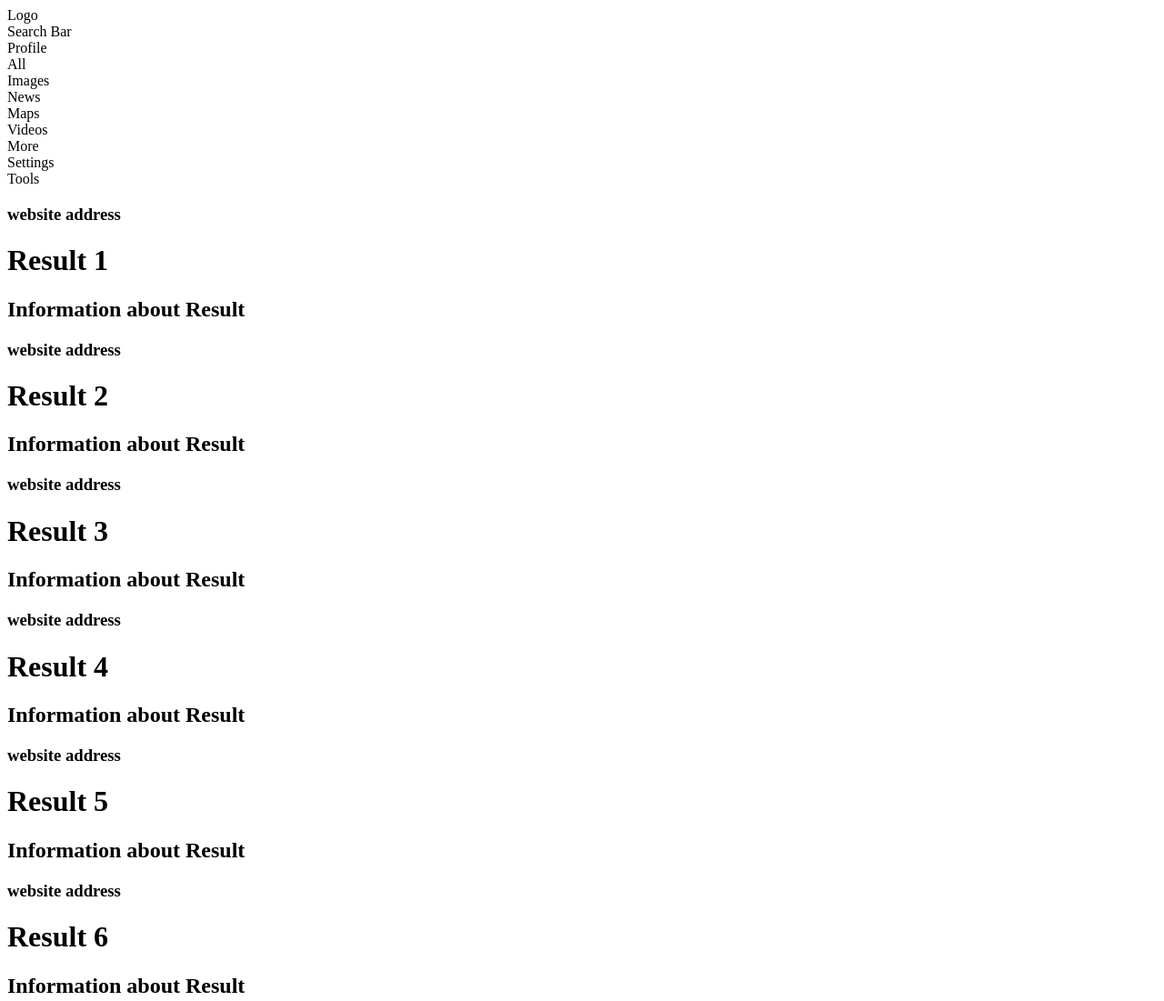
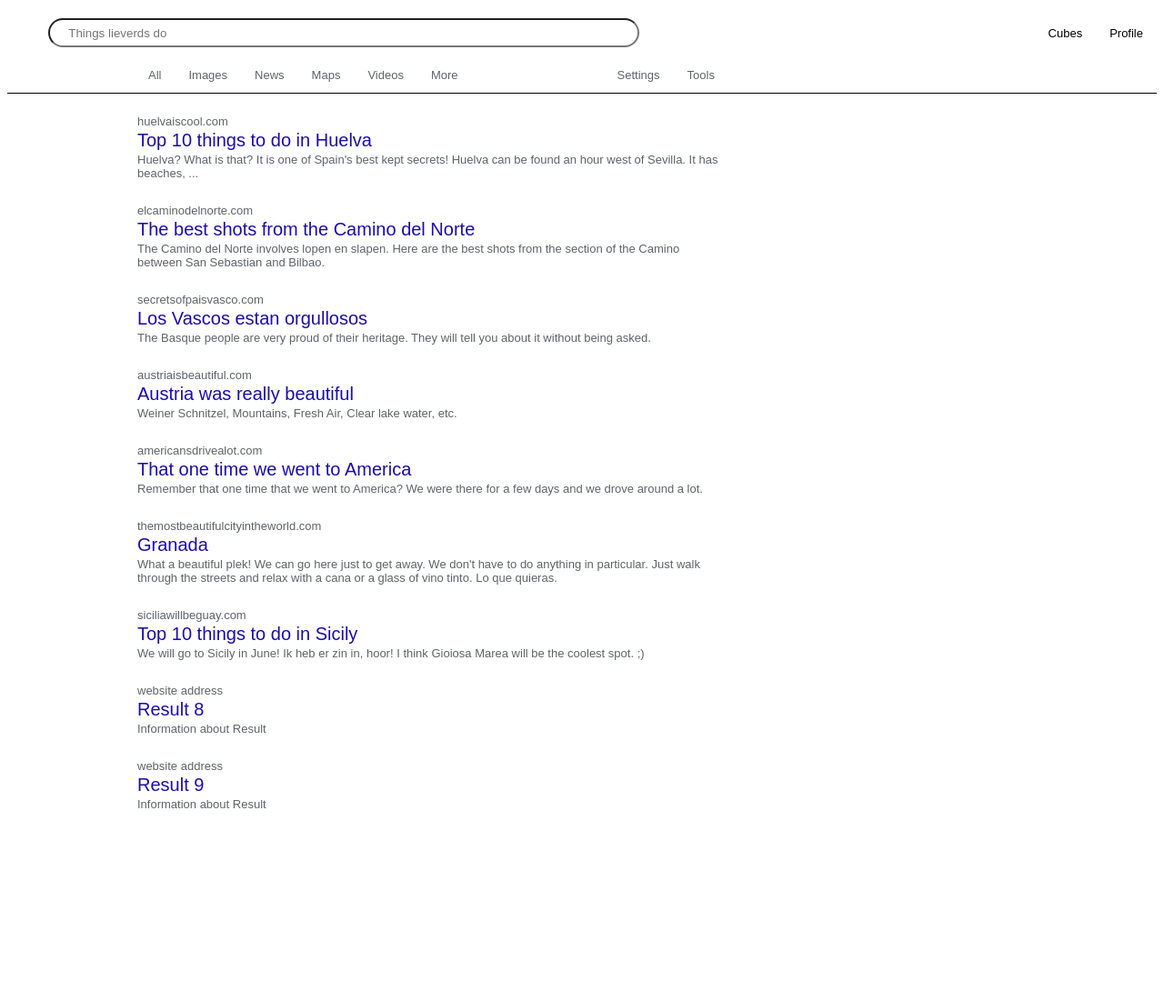
Before and after one commit to ronnoc5991/google-home-page, a plain HTML site: page results.html in a window 1280 px wide. Shown: the top 1101 px of the page at 91% size. After the commit the page ends 895 px from the top, so only its background shows below. Drawn offline with Linux system fonts and the light colour scheme.

Commit message:
Did a lot work on the search results page

```diff
--- a/results.html
+++ b/results.html
@@ -1,6 +1,130 @@
 <html>
 <title>Results</title>
 <style>
+
+#container{
+    display: grid;
+    grid-template-columns: 50% 50%;
+    grid-template-rows: 11% 74% 15%;
+    font-family: Arial, Helvetica, sans-serif;
+}
+
+    #header{
+        grid-column-start: 1;
+        grid-column-end: 3;
+        grid-row-start: 1;
+        grid-row-end: 2;
+        display: grid;
+        grid-template-rows: 60% 40%;
+        border-bottom: 1px solid black;
+    }
+
+        #upper-bar{
+            grid-row-start: 1;
+            grid-row-end: 2;
+            display: grid;
+            grid-template-columns: 50% 50%;
+        }
+
+            #ubleft{
+                grid-column-start: 1;
+                grid-column-end: 2;
+                display: flex;
+                align-items: center;
+            }
+
+                #logodiv{
+                    width: 90;
+                }
+                #logo{
+                    max-width: 100%;
+                    height: auto;
+                }
+
+                #sbdiv{
+                    align-content: center;
+                    width: 650;
+                }
+
+                #search-form{
+                    margin: 0;
+                }
+                    #search-bar{
+                        border-radius: 24px;
+                        width: 650;
+                        height: 32;
+                    }
+
+            #ubright{
+                grid-column-start: 2;
+                grid-column-end: 3;
+                display: flex;
+                justify-content: flex-end;
+                align-items: center;
+                font-size: 13;
+            }
+
+            .ubdiv{
+                padding-left: 15;
+                padding-right: 15;
+            }
+
+        #lower-bar{
+            grid-row-start: 2;
+            grid-row-end: 3;
+            display: flex;
+            align-items: center;
+            padding-left: 140;
+            font-size: 13;
+            color: #5f6368;
+        }
+
+            .lbdiv{
+                padding-left: 15;
+                padding-right: 15;
+            }
+
+                #settings{
+                    padding-left: 160;
+                }
+
+            .lbdiv:hover{
+                cursor: pointer;
+                color: #1A73E8;
+            }
+
+    #body{
+        grid-column-start: 1;
+        grid-column-end: 2;
+        grid-row-start: 2;
+        grid-row-end: 3;
+        padding-left: 140;
+    }
+
+        .results{
+            border: 1px solid white;
+            border-radius: 1%;
+            margin: 20 0 20 0;
+            width: 650;
+        }
+
+        h3{
+            margin:2;
+            color: #1a0dab;
+            font-size: 20;
+            font-weight: normal;
+        }
+
+            h3:hover{
+                text-decoration: underline;
+                cursor: pointer;
+            }
+
+        p{
+            margin: 2;
+            font-size: 13;
+            color:#5f6368;
+        }
 
 </style>
 
@@ -9,24 +133,33 @@
     <div id="header">
 
         <div id="upper-bar">
-            <div id="logo">Logo</div>
-            <div id="search-bar">Search Bar</div>
-            <div id="profile">Profile</div>
+            <div id="ubleft">
+                <div class="ubdiv" id="logodiv">
+                    <img id="logo" src="https://www.google.com/images/branding/googlelogo/1x/googlelogo_color_272x92dp.png" alt="google logo">
+                </div>
+                <div class="ubdiv" id="sbdiv">
+                    <form id="search-form">
+                        <input type="text" id="search-bar" placeholder="     Things lieverds do">
+                    </form>
+                </div>
+            </div>
+            <div id="ubright">
+                <div class="ubdiv" id="cubes">Cubes</div>
+                <div class="ubdiv" id="profile">Profile</div>
+            </div>
         </div>
 
         <div id="lower-bar">
-            <div>All</div>
-            <div>Images</div>
-            <div>News</div>
-            <div>Maps</div>
-            <div>Videos</div>
-            <div>More</div>
-            <div>Settings</div>
-            <div>Tools</div>
+            <div class="lbdiv" id="all">All</div>
+            <div class="lbdiv">Images</div>
+            <div class="lbdiv">News</div>
+            <div class="lbdiv">Maps</div>
+            <div class="lbdiv">Videos</div>
+            <div class="lbdiv">More</div>
+            <div class="lbdiv" id="settings">Settings</div>
+            <div class="lbdiv">Tools</div>
 
         </div>
-
-
 
     </div>
 
@@ -34,53 +167,52 @@
 
     <div id="body">
         <div class="results">
-            <h3>website address</h3>
-            <h1>Result 1</h1>
-            <h2>Information about Result</h2>
+            <p>huelvaiscool.com</p>
+            <h3>Top 10 things to do in Huelva</h3>
+            <p>Huelva?  What is that?  It is one of Spain's best kept secrets!  Huelva can be found an hour west of Sevilla.  It has beaches, ...</p>
         </div>
         <div class="results">
-            <h3>website address</h3>
-            <h1>Result 2</h1>
-            <h2>Information about Result</h2>
+            <p>elcaminodelnorte.com</p>
+            <h3>The best shots from the Camino del Norte</h3>
+            <p>The Camino del Norte involves lopen en slapen.  Here are the best shots from the section of the Camino between San Sebastian and Bilbao.</p>
         </div>
         <div class="results">
-            <h3>website address</h3>
-            <h1>Result 3</h1>
-            <h2>Information about Result</h2>
+            <p>secretsofpaisvasco.com</p>
+            <h3>Los Vascos estan orgullosos</h3>
+            <p>The Basque people are very proud of their heritage.  They will tell you about it without being asked.</p>
         </div>
         <div class="results">
-            <h3>website address</h3>
-            <h1>Result 4</h1>
-            <h2>Information about Result</h2>
+            <p>austriaisbeautiful.com</p>
+            <h3>Austria was really beautiful</h3>
+            <p>Weiner Schnitzel, Mountains, Fresh Air, Clear lake water, etc.</p>
         </div>
         <div class="results">
-            <h3>website address</h3>
-            <h1>Result 5</h1>
-            <h2>Information about Result</h2>
+            <p>americansdrivealot.com</p>
+            <h3>That one time we went to America</h3>
+            <p>Remember that one time that we went to America?  We were there for a few days and we drove around a lot.</p>
         </div>
         <div class="results">
-            <h3>website address</h3>
-            <h1>Result 6</h1>
-            <h2>Information about Result</h2>
+            <p>themostbeautifulcityintheworld.com</p>
+            <h3>Granada</h3>
+            <p>What a beautiful plek!  We can go here just to get away.  We don't have to do anything in particular.  Just walk through the streets and relax with a cana or a glass of vino tinto.  Lo que quieras.</p>
         </div>
         <div class="results">
-            <h3>website address</h3>
-            <h1>Result 7</h1>
-            <h2>Information about Result</h2>
+            <p>siciliawillbeguay.com</p>
+            <h3>Top 10 things to do in Sicily</h3>
+            <p>We will go to Sicily in June!  Ik heb er zin in, hoor!  I think Gioiosa Marea will be the coolest spot. ;)
+            </p>
         </div>
         <div class="results">
-            <h3>website address</h3>
-            <h1>Result 8</h1>
-            <h2>Information about Result</h2>
+            <p>website address</p>
+            <h3>Result 8</h3>
+            <p>Information about Result</p>
         </div>
         <div class="results">
-            <h3>website address</h3>
-            <h1>Result 9</h1>
-            <h2>Information about Result</h2>
+            <p>website address</p>
+            <h3>Result 9</h3>
+            <p>Information about Result</p>
         </div>
     </div>
-
-
 
 </div>
 
```
